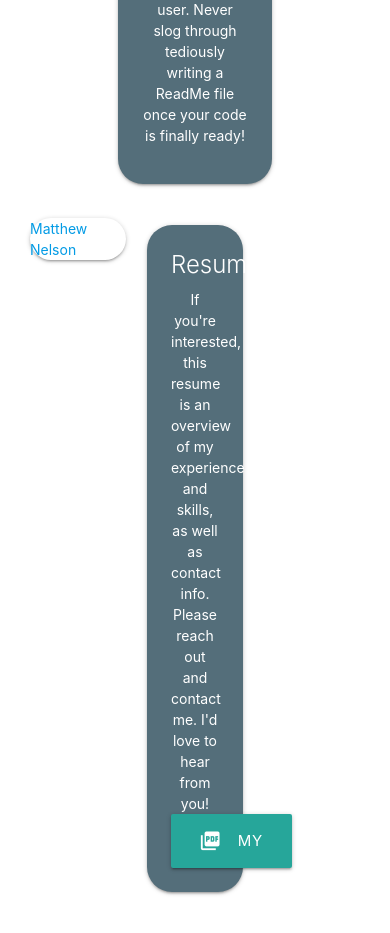
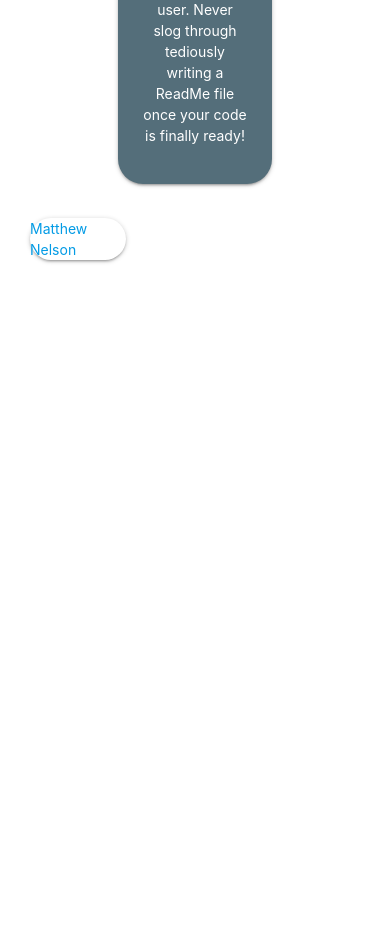
Before and after one commit to mnelson86/matt-nelson, a plain HTML site: page index.html in a window 390 px wide. Shown: the part 4003-4936 px from the top of the page. After the commit the page ends 4303 px from the top, so only its background shows below. Drawn offline with nearby package versions, Linux system fonts and the light colour scheme.

Commit message:
Added hide-on-small-only to resume card. You don't get to see my resume on mobile

```diff
--- a/index.html
+++ b/index.html
@@ -127,7 +127,7 @@
             <div class= "col s4">
               <div id= "linkedIn" class="LI-profile-badge z-depth-1"  data-version="v1" data-size="medium" data-locale="en_US" data-type="vertical" data-theme="light" data-vanity="matthew-nelson-32b5051b0"><a class="LI-simple-link" href='https://www.linkedin.com/in/matthew-nelson-32b5051b0?trk=profile-badge'>Matthew Nelson</a></div>            </div>
             <div class= "col s4">
-              <div id= "resumePdf" class= "card blue-grey darken-1 z-depth-1">
+              <div id= "resumePdf" class= "card blue-grey darken-1 z-depth-1 hide-on-small-only">
                 <div class="card-content white-text">
                   <span class="card-title">Resume</span>
                   <p>If you're interested, this resume is an overview of my experience and skills, as well as contact info. Please reach out and contact me. I'd love to hear from you!</p>
```
